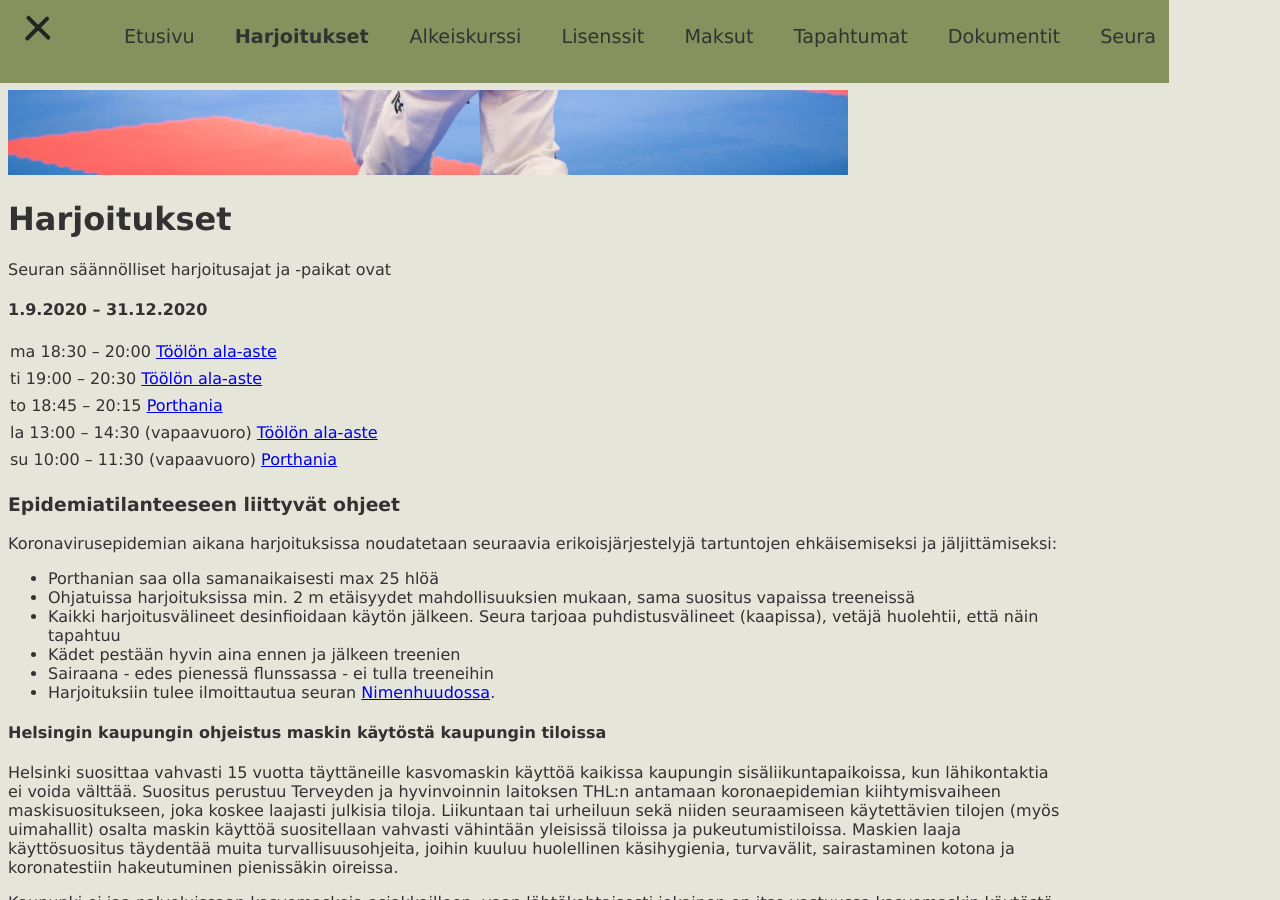
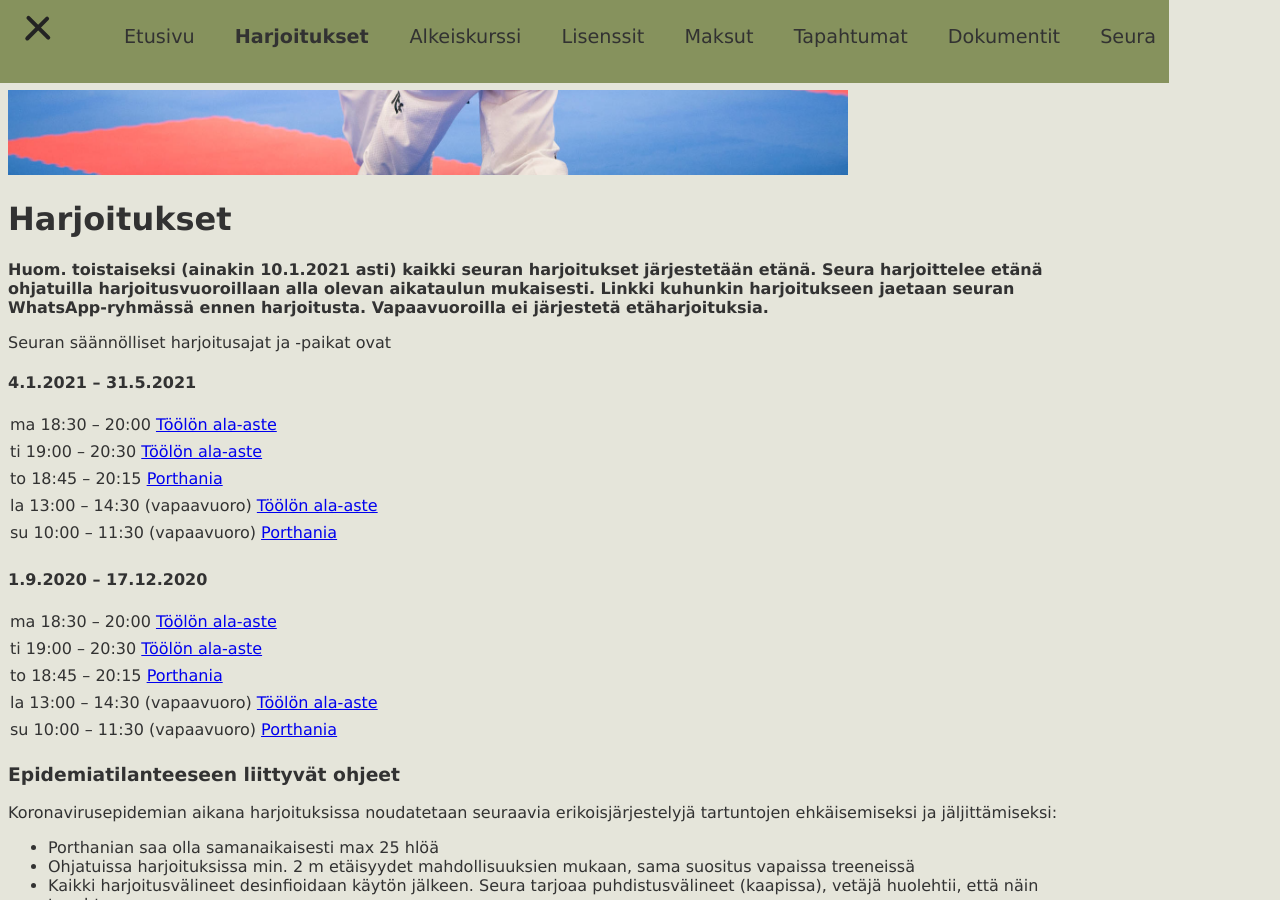
Before and after one commit to hytkd/website, a Jekyll site: the page built from trainings.html, in a window 1280 px wide and 900 px high, scrolled down 513 px. Built offline with Jekyll 4.4.1, drawn with Linux system fonts in a browser that asks for light colours.

Commit message:
update stuff

```diff
--- a/_data/acute.yml
+++ b/_data/acute.yml
@@ -1,14 +1,6 @@
-- title: Maanantain ja tiistain harjoitukset etänä 23.11. - 14.12.
+- title: Harjoitukset etänä toistaiseksi
   content: |
-    <p>20.11. julkaistujen koronarajoitusten takia Helsingin kaupunki perui kaikki seuran vuorot Töölön ala-asteen salissa 23.11. - 14.12. Maanantain ja tiistain harjoitukset järjestetään ohjattuina verkossa. Tarkempia ohjeita osallistumisesta annetaan myöhemmin.</p>
-- title: Ilmoittautuminen harjoituksiin ja päivitetyt ohjeet
+    <p>Voimassa olevien koronarajoitusten takia seuran käyttämät tilat ovat suljettuina. Seura harjoittelee tällä hetkellä verkossa to 17.12. asti ja palaa etäharjoituksiin 4.1.2021. Etäharjoitukset järjestetään normaalien harjoitusaikatulujen mukaisesti, tosin vapaavuoroilla ei järjestetä etäharjoituksia. Linkki kuhunkin harjoitukseen jaetaan vähän ennen harjoituksia seuran WhatsApp-ryhmässä. </p>
+- title: Kevään harjoitusvuorot
   content: |
-    <p>Mahdollisten tartuntaketjujen jäljittämiseksi kaikkien paikalle saapuvien tulee ilmoittautua harjoituksiin seuran <a href="https://hytkd.nimenhuuto.com/events">Nimenhuudossa</a>. Rekisteröityminen vaatii salasanan, jonka saat seuran WhatsApp/Facebook-ryhmästä.
-    <p>Katso myös tarkemmat epidemiatilannetta koskevat ohjeet <a href="/trainings.html">täältä</a>.
-- title: Syksyn harjoitusvuorot
-  content: |
-    <p>Syksyn harjoitusvuorot ovat samat kuin keväälläkin, katso vuorot <a href="/trainings.html">täältä</a>.
-- title: Jäsenlomake
-  content: Seuran harjoituksiin osallistuvien tulee täyttää <a href="https://forms.gle/WHdAycDuJNsYFf6B9">jäsenlomake</a> vuodelle 2020. Myös alkeiskurssille osallistuvia pyydetään täyttämään lomake.
-- title: Jäsenmaksut
-  content: Muistathan maksaa seuran jäsenmaksun vuodelle 2020. Ohjeet löydät <a href="/payments.html">täältä</a>.
+    <p>Kevään harjoitusvuorot ovat samat kuin syksylläkin, katso vuorot <a href="/trainings.html">täältä</a>.
--- a/_data/trainings.yml
+++ b/_data/trainings.yml
@@ -1,4 +1,4 @@
-- dates: 1.9.2020 – 31.12.2020
+- dates: 4.1.2021 – 31.5.2021
   times:
     - time: ma 18:30 – 20:00
       location: &TOOLO <a href="https://goo.gl/maps/Hcs6GgR9x8ebmiZp9" target="_blank">Töölön ala-aste</a>
@@ -10,3 +10,15 @@
       location: *TOOLO
     - time: su 10:00 – 11:30 (vapaavuoro)
       location: *PORTSU
+- dates: 1.9.2020 – 17.12.2020
+  times:
+    - time: ma 18:30 – 20:00
+      location: &TOOLO <a href="https://goo.gl/maps/Hcs6GgR9x8ebmiZp9" target="_blank">Töölön ala-aste</a>
+    - time: ti 19:00 – 20:30
+      location: *TOOLO
+    - time: to 18:45 – 20:15
+      location: &PORTSU <a href="https://goo.gl/maps/t21PcHXy8ky" target="_blank">Porthania</a>
+    - time: la 13:00 – 14:30 (vapaavuoro)
+      location: *TOOLO
+    - time: su 10:00 – 11:30 (vapaavuoro)
+      location: *PORTSU
--- a/trainings.html
+++ b/trainings.html
@@ -3,6 +3,8 @@ layout: default
 title: HYTKD - Harjoitukset
 ---
 <h1>Harjoitukset</h1>
+
+<p><b>Huom. toistaiseksi (ainakin 10.1.2021 asti) kaikki seuran harjoitukset järjestetään etänä. Seura harjoittelee etänä ohjatuilla harjoitusvuoroillaan alla olevan aikataulun mukaisesti. Linkki kuhunkin harjoitukseen jaetaan seuran WhatsApp-ryhmässä ennen harjoitusta. Vapaavuoroilla ei järjestetä etäharjoituksia.</b></p>
 
 <p>
     Seuran säännölliset harjoitusajat ja -paikat ovat
```
Also changed, not shown: course.html (+10 -3 lines).
